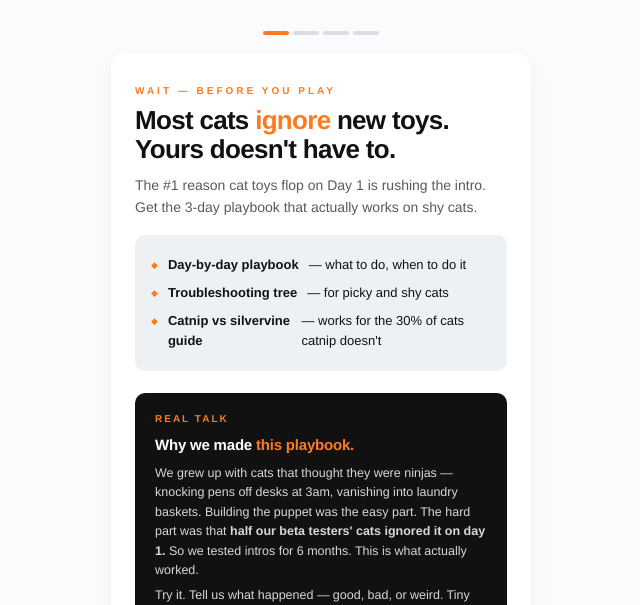
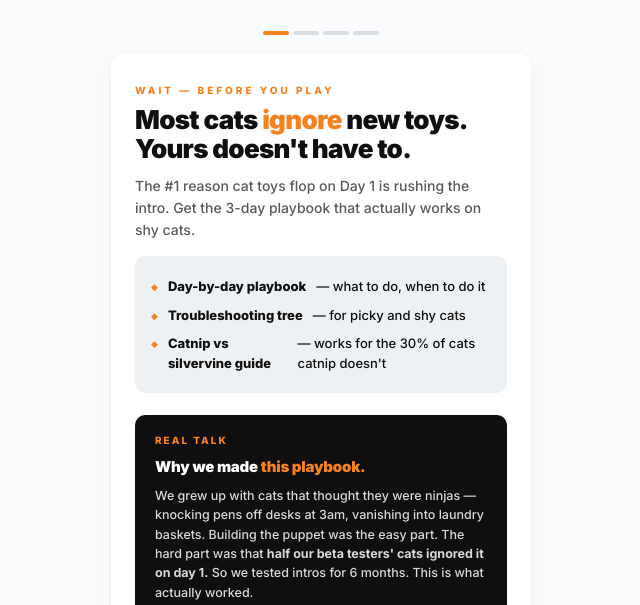
Before and after one commit to johnha23/ninja-cat-brand, a plain HTML site: page index.html in a window 1280 px wide. Shown: the part 179-784 px from the top of the page, without its empty margins (319-959 px from the left). Drawn offline with Linux system fonts and the light colour scheme.

Commit message:
Match site typography + colors to listing/A+ images (Inter, #F5821F, #0F0F10)
Co-Authored-By: Claude Opus 5.5 <noreply@anthropic.com>

```diff
--- a/index.html
+++ b/index.html
@@ -3,6 +3,9 @@
 <head>
 <meta charset="UTF-8">
 <meta name="viewport" content="width=device-width, initial-scale=1.0">
+<link rel="preconnect" href="https://fonts.googleapis.com">
+<link rel="preconnect" href="https://fonts.gstatic.com" crossorigin>
+<link href="https://fonts.googleapis.com/css2?family=Inter:wght@500;700;800;900&display=swap" rel="stylesheet">
 <title>Ninja Cat Co — The 3-Day Ninja Intro</title>
 <!--
   V3 (2026-11-16) — QR target from the insert card + retail box.
@@ -17,18 +20,18 @@
 -->
 <style>
   :root {
-    --brand-black: #111;
+    --brand-black: #0f0f10;
     --brand-grey: #b6bcc0;
     --brand-grey-light: #eef1f3;
-    --brand-orange: #ff7a1f;
-    --brand-orange-dark: #c95810;
+    --brand-orange: #f5821f;
+    --brand-orange-dark: #c9660f;
     --text-dim: #5a5a5a;
     --bg: #fafbfc;
     --card-bg: #ffffff;
   }
   * { box-sizing: border-box; margin: 0; padding: 0; }
   html, body {
-    font-family: 'Helvetica Neue', Arial, sans-serif;
+    font-family: 'Inter', 'Helvetica Neue', Arial, sans-serif;  /* matches listing + A+ images (Inter Black/Bold/Medium) */
     background: var(--bg);
     color: var(--brand-black);
     line-height: 1.55;
```
Also changed, not shown: care-guide.html (+6 -3 lines).
